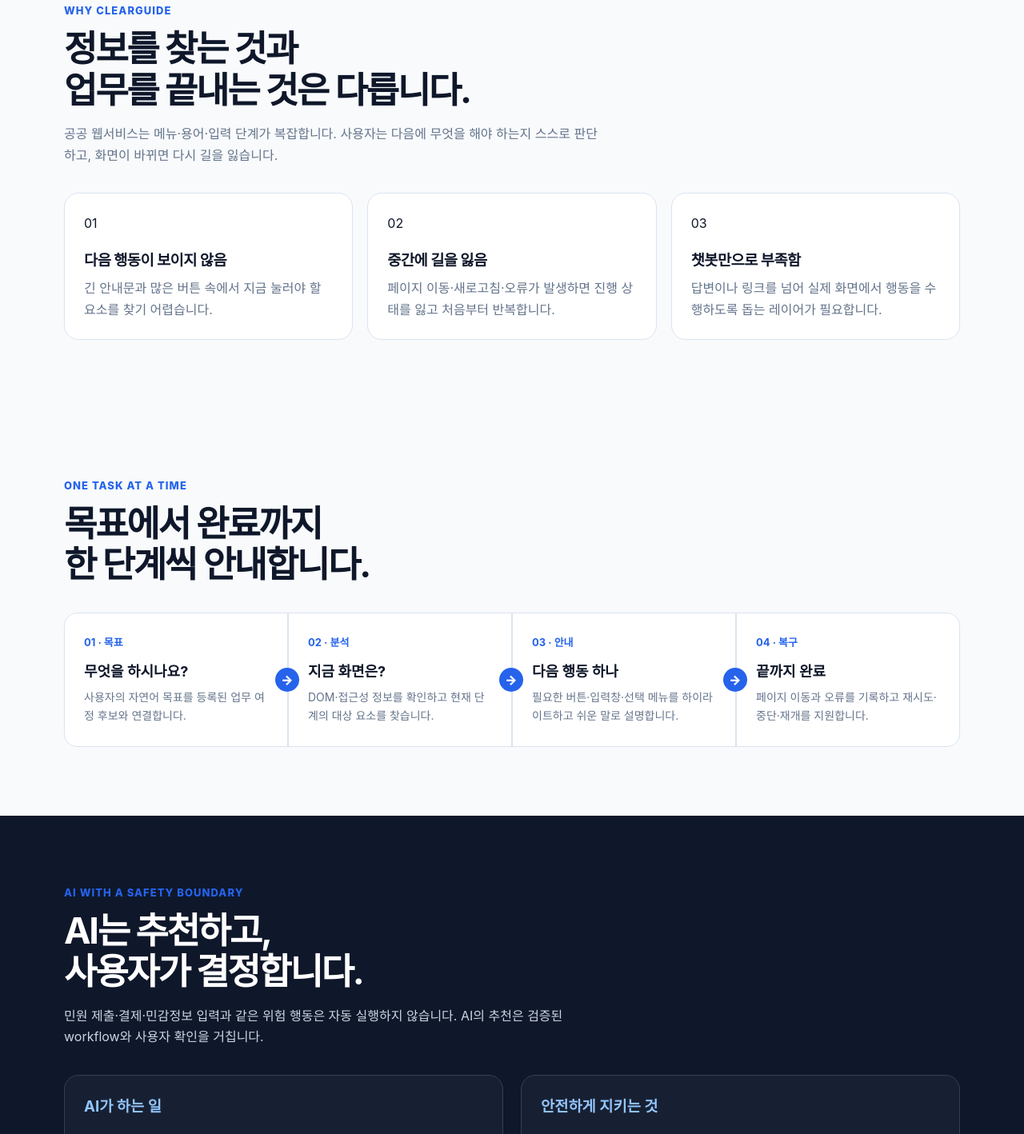
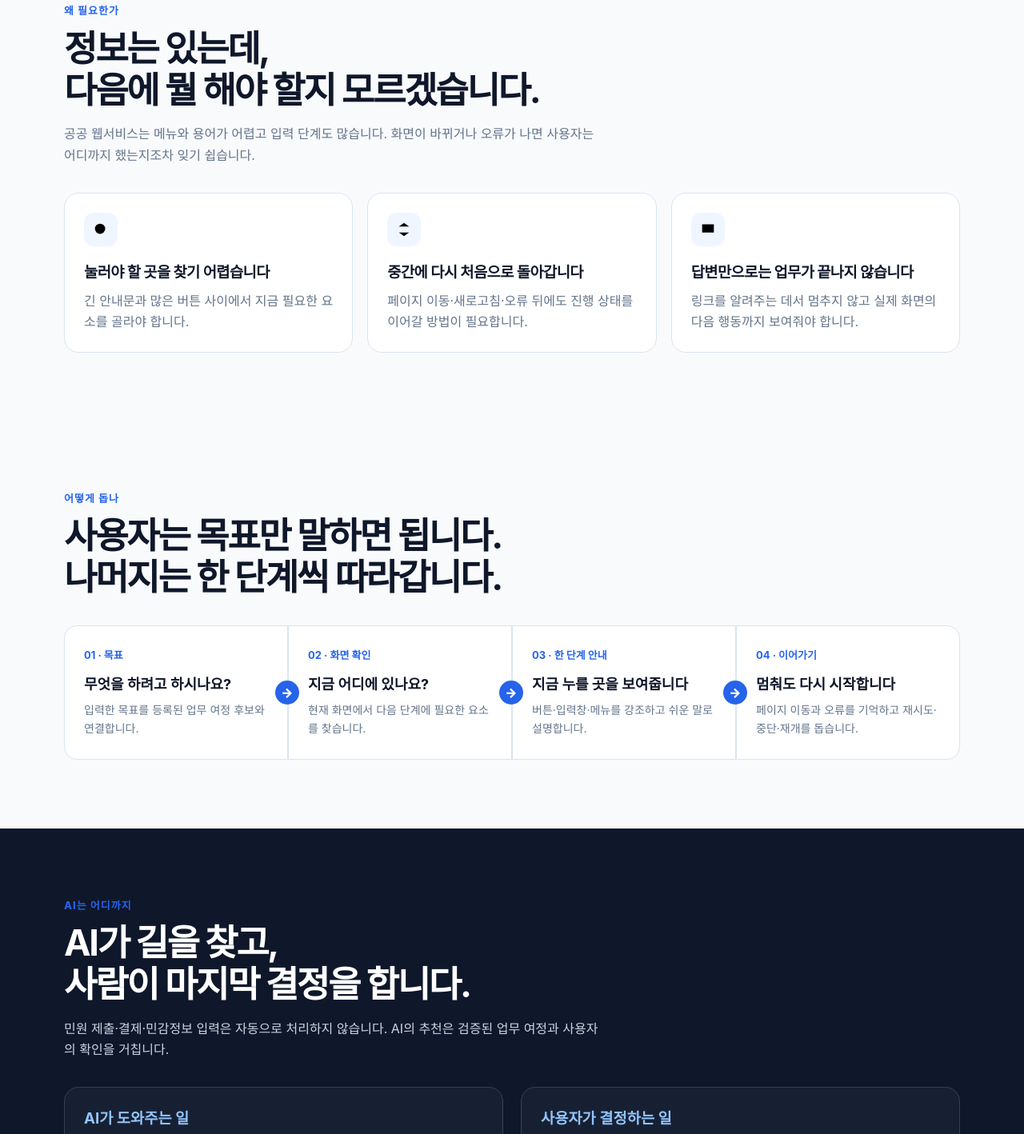
Before and after one commit to FlashGTA/clearguide, a browser extension: page demo/index.html in a window 1280 px wide. Shown: the part 687-2105 px from the top of the page at 80% size. Drawn offline with Linux system fonts and the light colour scheme.

Commit message:
copy: refine ClearGuide demo voice and visuals
Use direct Korean copy and clearer service guidance

```diff
--- a/demo/index.html
+++ b/demo/index.html
@@ -24,11 +24,11 @@
   <main>
     <section class="hero"><div class="wrap hero-grid"><div><div class="eyebrow">공공서비스 이용을 돕는 AI 안내</div><h1>공공서비스를<br><em>끝까지</em> 이용하도록</h1><p class="lead">복잡한 공공 웹서비스에서 지금 눌러야 할 곳을 찾고, 중간에 멈춰도 다시 이어서 업무를 마치도록 돕습니다.</p><div class="actions"><a class="button primary" href="pages/catalog.html">데모 시작</a><a class="button secondary" href="https://github.com/FlashGTA/clearguide">GitHub 레포 보기 ↗</a></div></div><div class="visual" aria-label="웹페이지 위에 다음 행동을 안내하는 ClearGuide 예시"><div class="browser"><div class="browser-top"><i class="dot"></i><i class="dot"></i><i class="dot"></i></div><div class="screen"><div class="fake-title"></div><div class="fake-row"></div><div class="fake-row active"></div><div class="fake-row"></div><div class="guide-card"><small>2 / 6 · 다음 행동</small><strong>생활지원 서비스를 선택하세요.</strong><button>확인 / 다음</button></div></div></div></div></div></section>
 
-    <section id="problem"><div class="wrap"><div class="section-head"><div class="eyebrow">Why ClearGuide</div><h2>정보를 찾는 것과<br>업무를 끝내는 것은 다릅니다.</h2><p>공공 웹서비스는 메뉴·용어·입력 단계가 복잡합니다. 사용자는 다음에 무엇을 해야 하는지 스스로 판단하고, 화면이 바뀌면 다시 길을 잃습니다.</p></div><div class="cards"><article class="card"><span class="num">01</span><h3>다음 행동이 보이지 않음</h3><p>긴 안내문과 많은 버튼 속에서 지금 눌러야 할 요소를 찾기 어렵습니다.</p></article><article class="card"><span class="num">02</span><h3>중간에 길을 잃음</h3><p>페이지 이동·새로고침·오류가 발생하면 진행 상태를 잃고 처음부터 반복합니다.</p></article><article class="card"><span class="num">03</span><h3>챗봇만으로 부족함</h3><p>답변이나 링크를 넘어 실제 화면에서 행동을 수행하도록 돕는 레이어가 필요합니다.</p></article></div></div></section>
+    <section id="problem"><div class="wrap"><div class="section-head"><div class="eyebrow">왜 필요한가</div><h2>정보는 있는데,<br>다음에 뭘 해야 할지 모르겠습니다.</h2><p>공공 웹서비스는 메뉴와 용어가 어렵고 입력 단계도 많습니다. 화면이 바뀌거나 오류가 나면 사용자는 어디까지 했는지조차 잊기 쉽습니다.</p></div><div class="cards"><article class="card"><div class="card-icon"><svg aria-hidden="true" viewBox="0 0 24 24"><circle cx="11" cy="11" r="7"/><path d="m20 20-4-4"/></svg></div><h3>눌러야 할 곳을 찾기 어렵습니다</h3><p>긴 안내문과 많은 버튼 사이에서 지금 필요한 요소를 골라야 합니다.</p></article><article class="card"><div class="card-icon"><svg aria-hidden="true" viewBox="0 0 24 24"><path d="M12 3v18M5 8l7-5 7 5M5 16l7 5 7-5"/></svg></div><h3>중간에 다시 처음으로 돌아갑니다</h3><p>페이지 이동·새로고침·오류 뒤에도 진행 상태를 이어갈 방법이 필요합니다.</p></article><article class="card"><div class="card-icon"><svg aria-hidden="true" viewBox="0 0 24 24"><path d="M4 5h16v11H4zM8 21h8M12 16v5"/><path d="M8 9h8M8 12h5"/></svg></div><h3>답변만으로는 업무가 끝나지 않습니다</h3><p>링크를 알려주는 데서 멈추지 않고 실제 화면의 다음 행동까지 보여줘야 합니다.</p></article></div></div></section>
 
-    <section id="how"><div class="wrap"><div class="section-head"><div class="eyebrow">One task at a time</div><h2>목표에서 완료까지<br>한 단계씩 안내합니다.</h2></div><div class="flow"><article class="flow-step"><b>01 · 목표</b><h3>무엇을 하시나요?</h3><p>사용자의 자연어 목표를 등록된 업무 여정 후보와 연결합니다.</p></article><article class="flow-step"><b>02 · 분석</b><h3>지금 화면은?</h3><p>DOM·접근성 정보를 확인하고 현재 단계의 대상 요소를 찾습니다.</p></article><article class="flow-step"><b>03 · 안내</b><h3>다음 행동 하나</h3><p>필요한 버튼·입력창·선택 메뉴를 하이라이트하고 쉬운 말로 설명합니다.</p></article><article class="flow-step"><b>04 · 복구</b><h3>끝까지 완료</h3><p>페이지 이동과 오류를 기록하고 재시도·중단·재개를 지원합니다.</p></article></div></div></section>
+    <section id="how"><div class="wrap"><div class="section-head"><div class="eyebrow">어떻게 돕나</div><h2>사용자는 목표만 말하면 됩니다.<br>나머지는 한 단계씩 따라갑니다.</h2></div><div class="flow"><article class="flow-step"><b>01 · 목표</b><h3>무엇을 하려고 하시나요?</h3><p>입력한 목표를 등록된 업무 여정 후보와 연결합니다.</p></article><article class="flow-step"><b>02 · 화면 확인</b><h3>지금 어디에 있나요?</h3><p>현재 화면에서 다음 단계에 필요한 요소를 찾습니다.</p></article><article class="flow-step"><b>03 · 한 단계 안내</b><h3>지금 누를 곳을 보여줍니다</h3><p>버튼·입력창·메뉴를 강조하고 쉬운 말로 설명합니다.</p></article><article class="flow-step"><b>04 · 이어가기</b><h3>멈춰도 다시 시작합니다</h3><p>페이지 이동과 오류를 기억하고 재시도·중단·재개를 돕습니다.</p></article></div></div></section>
 
-    <section id="ai" class="ai"><div class="wrap"><div class="section-head"><div class="eyebrow">AI with a safety boundary</div><h2>AI는 추천하고,<br>사용자가 결정합니다.</h2><p>민원 제출·결제·민감정보 입력과 같은 위험 행동은 자동 실행하지 않습니다. AI의 추천은 검증된 workflow와 사용자 확인을 거칩니다.</p></div><div class="ai-grid"><div class="ai-box"><h3>AI가 하는 일</h3><span class="tag">목표 분류</span><span class="tag">현재 단계 추론</span><span class="tag">다음 행동 추천</span><span class="tag">오류 설명</span><p>입력: 사용자의 목표와 비민감 UI 구조·접근성 정보<br>출력: 등록된 workflow 후보와 복구 방법</p></div><div class="ai-box"><h3>안전하게 지키는 것</h3><span class="tag">사용자 확인</span><span class="tag">민감정보 비수집</span><span class="tag">임의 클릭 금지</span><span class="tag">안전한 중단</span><p>현재 데모는 재현 가능한 workflow와 deterministic fallback으로 동작하며, 실제 AI 모델은 analyzer 모듈에 연결할 수 있습니다.</p></div></div></div></section>
+    <section id="ai" class="ai"><div class="wrap"><div class="section-head"><div class="eyebrow">AI는 어디까지</div><h2>AI가 길을 찾고,<br>사람이 마지막 결정을 합니다.</h2><p>민원 제출·결제·민감정보 입력은 자동으로 처리하지 않습니다. AI의 추천은 검증된 업무 여정과 사용자의 확인을 거칩니다.</p></div><div class="ai-grid"><div class="ai-box"><h3>AI가 도와주는 일</h3><span class="tag">목표 분류</span><span class="tag">현재 단계 찾기</span><span class="tag">다음 행동 추천</span><span class="tag">오류 설명</span><p>사용자의 목표와 비민감 UI 정보를 바탕으로 등록된 업무 여정과 복구 방법을 추천합니다.</p></div><div class="ai-box"><h3>사용자가 결정하는 일</h3><span class="tag">진행 확인</span><span class="tag">민감정보 보호</span><span class="tag">임의 실행 차단</span><span class="tag">안전한 종료</span><p>현재 데모는 재현 가능한 workflow와 키워드 fallback으로 동작합니다. 실제 AI 모델은 analyzer 모듈에 연결할 수 있습니다.</p></div></div></div></section>
 
     <section class="demo"><div class="wrap"><div class="demo-panel"><div><div class="eyebrow">직접 따라 해보기</div><h3>공공서비스를 고르고 안내받아 보세요</h3><p>정부24·복지로·공공예약 유형 중 하나를 고른 뒤, 복잡한 신청 절차를 단계별로 따라갑니다.</p></div><a class="button primary" href="pages/catalog.html">서비스 목록 보기 ↗</a></div></div></section>
   </main>
```
